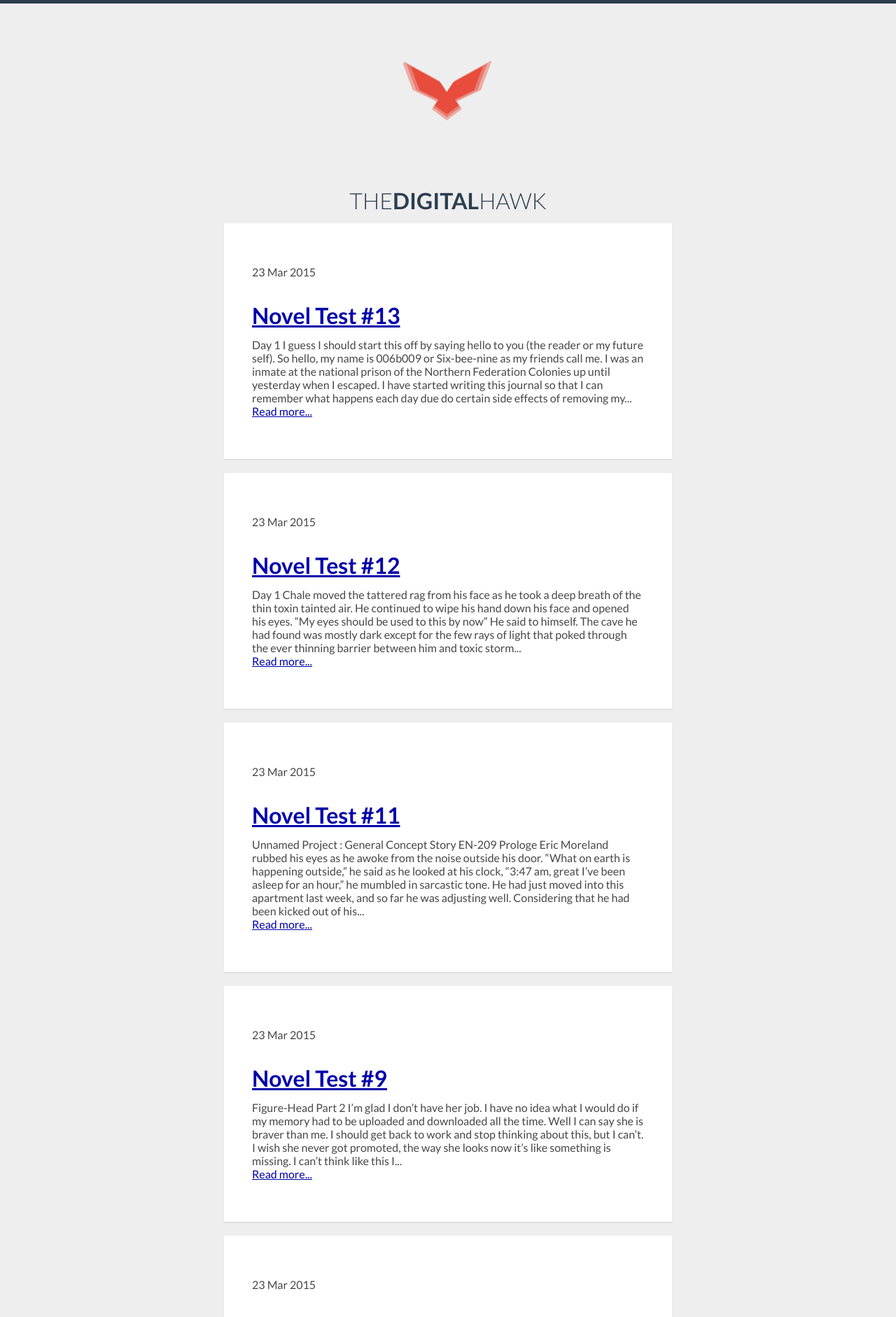
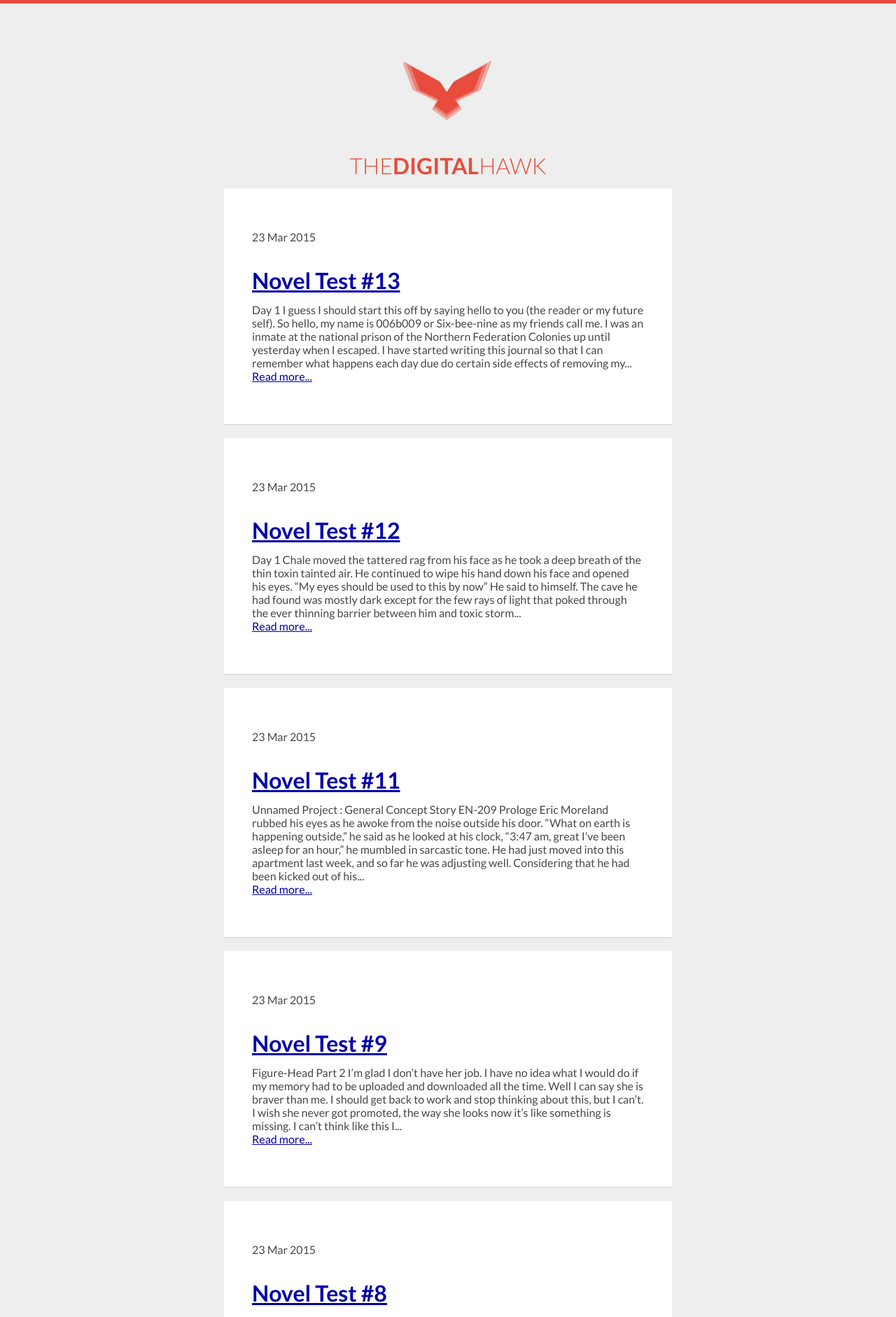
Before and after one commit to nightcry7/blog, a Jekyll site: the page built from index.html, in a window 1280 px wide. Shown: the top 1882 px of the page at 70% size. Built offline with Jekyll 4.4.1, drawn with Linux system fonts in a browser that asks for light colours; Markdown is read by kramdown in place of the engine named in the settings.

Commit message:
Font size and color changes

```diff
--- a/css/main.css
+++ b/css/main.css
@@ -86,7 +86,7 @@ h2{
 .topper{
   height: 50px;
   width: 100%;
-  border-top:5px solid #2c3e50;
+  border-top:5px solid #e74c3c;
 }
 .main{
   margin: 0 auto;
@@ -101,7 +101,6 @@ h2{
   margin: 0 auto;
   height: 150px;
   line-height: 150px;
-  margin-bottom: 50px;
 }
 .center{
   text-align: center;
@@ -110,6 +109,7 @@ h2{
 h2.center{
   font-weight: 300;
     text-transform: uppercase;
+    color: #e74c3c;
 }
 h2.center span{
   font-weight: 700;
```
